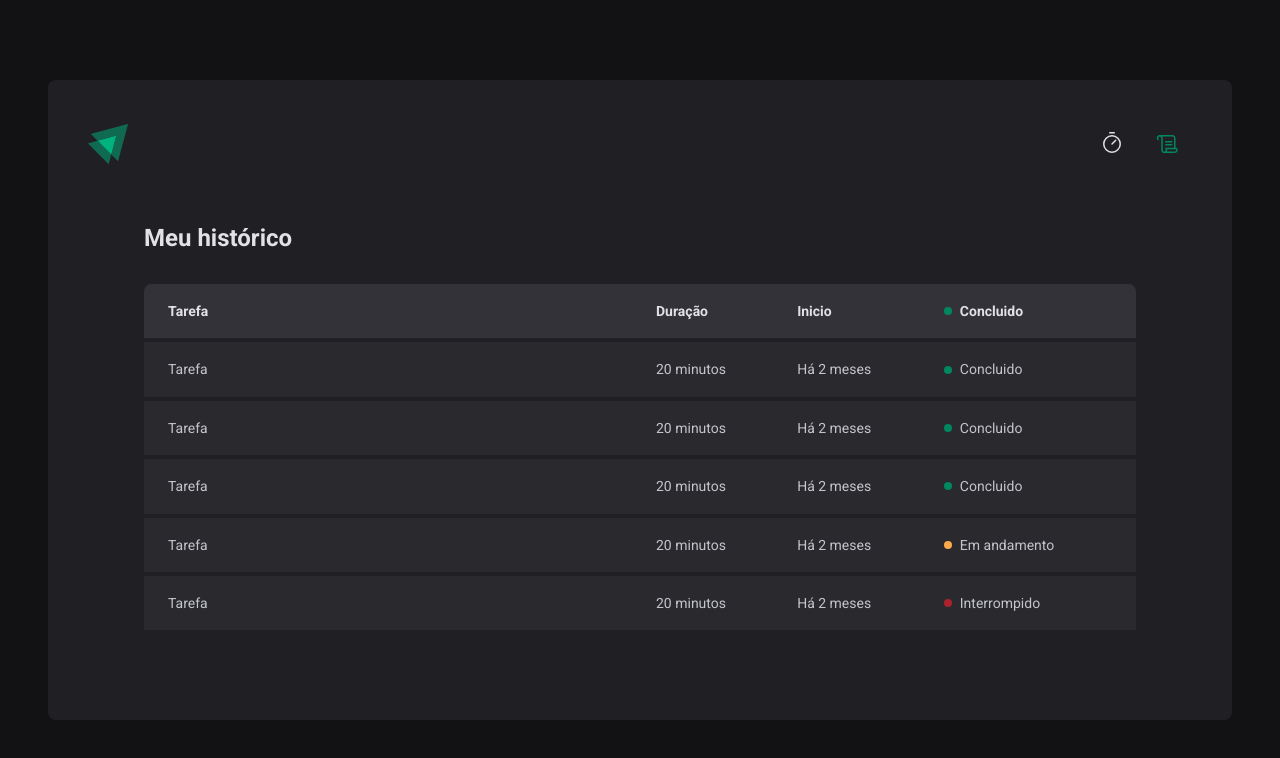
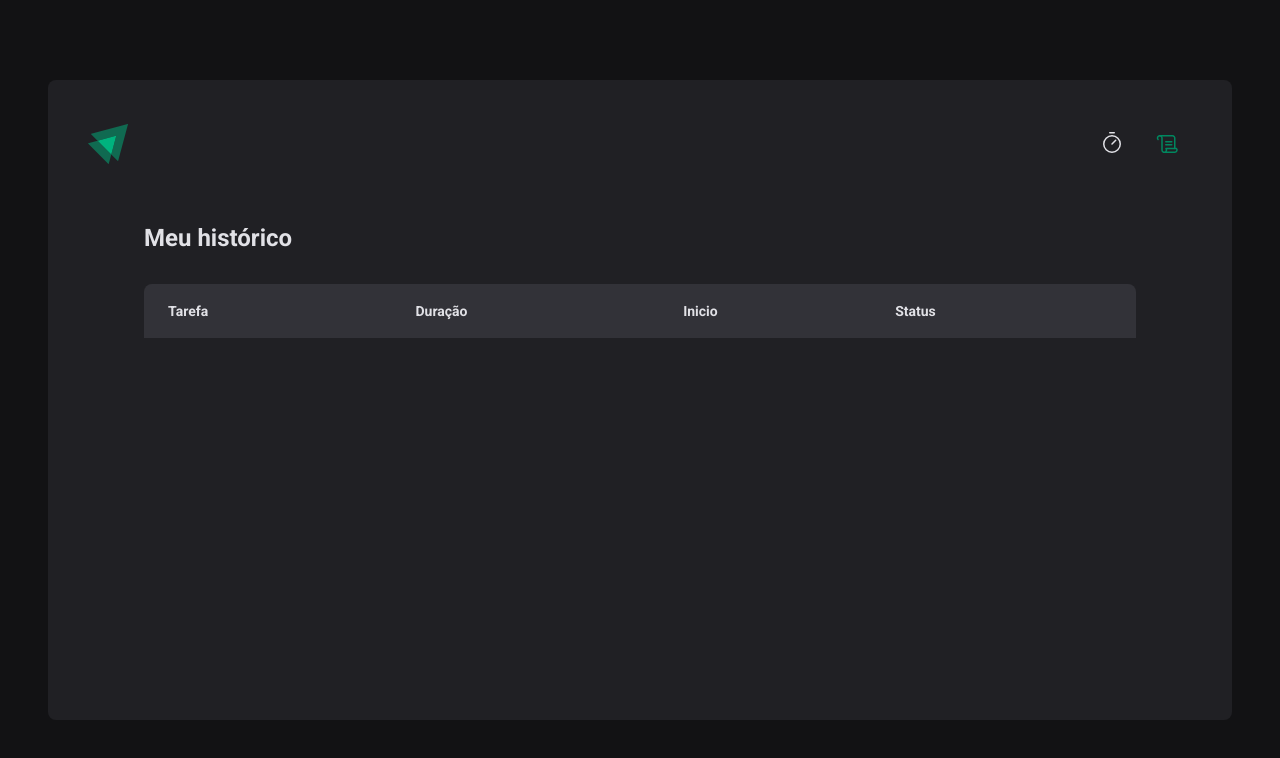
Before and after one commit to gboliveir/ignite-timer, a React (Vite) app: page /history in a window 1280 px wide. Shown: the top 758 px of the page. Built offline with nearby package versions, Linux system fonts and the light colour scheme.

Commit message:
feat: adicionando comportamento a lista de ciclos

```diff
--- a/src/contexts/CyclesContext.tsx
+++ b/src/contexts/CyclesContext.tsx
@@ -15,7 +15,7 @@ interface Cycle {
 }
 
 interface CycleContextType {
-  cycle: Cycle[]
+  cycles: Cycle[]
   activeCycle: Cycle | undefined
   activeCycleId: string | null
   amountSecondsPassed: number
@@ -32,18 +32,18 @@ interface CycleContextProviderProps {
 }
 
 export function CyclesContextProvider({ children }: CycleContextProviderProps) {
-  const [cycle, setCycle] = useState<Cycle[]>([])
+  const [cycles, setCycles] = useState<Cycle[]>([])
   const [activeCycleId, setActiveCycleId] = useState<string | null>(null)
   const [amountSecondsPassed, setAmountSecondsPassed] = useState(0)
 
-  const activeCycle = cycle.find((cycle) => cycle.id === activeCycleId)
+  const activeCycle = cycles.find((cycle) => cycle.id === activeCycleId)
 
   function setSecondsPassed(seconds: number) {
     setAmountSecondsPassed(seconds)
   }
 
   function markCurrentCycleAsFinished() {
-    setCycle((state) =>
+    setCycles((state) =>
       state.map((cycle) => {
         if (cycle.id === activeCycleId) {
           return { ...cycle, interruptedDate: new Date() }
@@ -65,13 +65,13 @@ export function CyclesContextProvider({ children }: CycleContextProviderProps) {
     }
 
     // Sempre que precisa-se do estado mais atualizado (cycle), utiliza-se uma função para recolher o cycle em sí
-    setCycle((state) => [...state, newCycle])
+    setCycles((state) => [...state, newCycle])
     setActiveCycleId(id)
     setAmountSecondsPassed(0) // Resetando minutos de uma instância passada
   }
 
   function interruptCurrentCycle() {
-    setCycle((state) =>
+    setCycles((state) =>
       state.map((cycle) => {
         if (cycle.id === activeCycleId) {
           return { ...cycle, interruptedDate: new Date() }
@@ -87,7 +87,7 @@ export function CyclesContextProvider({ children }: CycleContextProviderProps) {
   return (
     <CycleContext.Provider
       value={{
-        cycle,
+        cycles,
         activeCycle,
         activeCycleId,
         markCurrentCycleAsFinished,
--- a/src/pages/History/index.tsx
+++ b/src/pages/History/index.tsx
@@ -1,6 +1,10 @@
+import { useContext } from 'react'
+import { CycleContext } from '../../contexts/CyclesContext'
 import { HistoryContainer, HistoryList, Status } from './styles'
 
 export function History() {
+  const { cycles } = useContext(CycleContext)
+
   return (
     <HistoryContainer>
       <h1>Meu histórico</h1>
@@ -12,52 +16,32 @@ export function History() {
               <th>Tarefa</th>
               <th>Duração</th>
               <th>Inicio</th>
-              <th>
-                <Status statusColor="green">Concluido</Status>
-              </th>
+              <th>Status</th>
             </tr>
           </thead>
           <tbody>
-            <tr>
-              <td>Tarefa</td>
-              <td>20 minutos</td>
-              <td>Há 2 meses</td>
-              <td>
-                <Status statusColor="green">Concluido</Status>
-              </td>
-            </tr>
-            <tr>
-              <td>Tarefa</td>
-              <td>20 minutos</td>
-              <td>Há 2 meses</td>
-              <td>
-                <Status statusColor="green">Concluido</Status>
-              </td>
-            </tr>
-            <tr>
-              <td>Tarefa</td>
-              <td>20 minutos</td>
-              <td>Há 2 meses</td>
-              <td>
-                <Status statusColor="green">Concluido</Status>
-              </td>
-            </tr>
-            <tr>
-              <td>Tarefa</td>
-              <td>20 minutos</td>
-              <td>Há 2 meses</td>
-              <td>
-                <Status statusColor="yellow">Em andamento</Status>
-              </td>
-            </tr>
-            <tr>
-              <td>Tarefa</td>
-              <td>20 minutos</td>
-              <td>Há 2 meses</td>
-              <td>
-                <Status statusColor="red">Interrompido</Status>
-              </td>
-            </tr>
+            {cycles.map((cycle) => {
+              return (
+                <tr key={cycle.id}>
+                  <td>{cycle.task}</td>
+                  <td>{cycle.minutesAmount} minutos</td>
+                  <td>{cycle.startDate.toISOString()}</td>
+                  <td>
+                    {cycle.finishedDate && (
+                      <Status statusColor="green">Concluido</Status>
+                    )}
+
+                    {cycle.interruptedDate && (
+                      <Status statusColor="red">Interrompido</Status>
+                    )}
+
+                    {!cycle.finishedDate && !cycle.interruptedDate && (
+                      <Status statusColor="yellow">Em andamento</Status>
+                    )}
+                  </td>
+                </tr>
+              )
+            })}
           </tbody>
         </table>
       </HistoryList>
```
